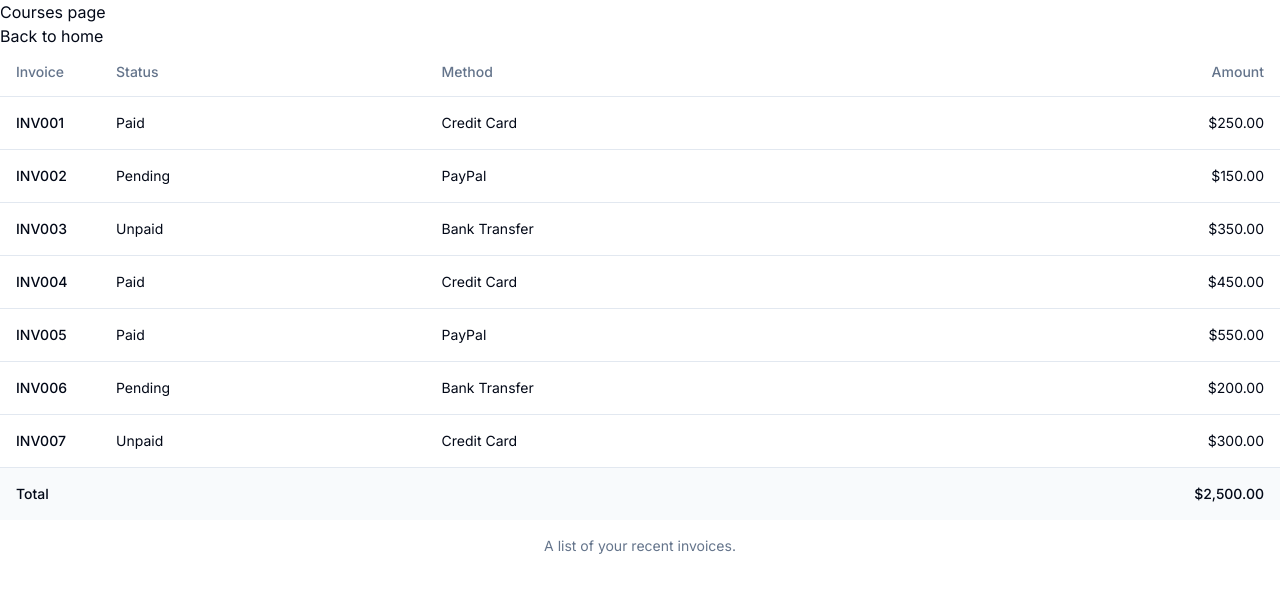
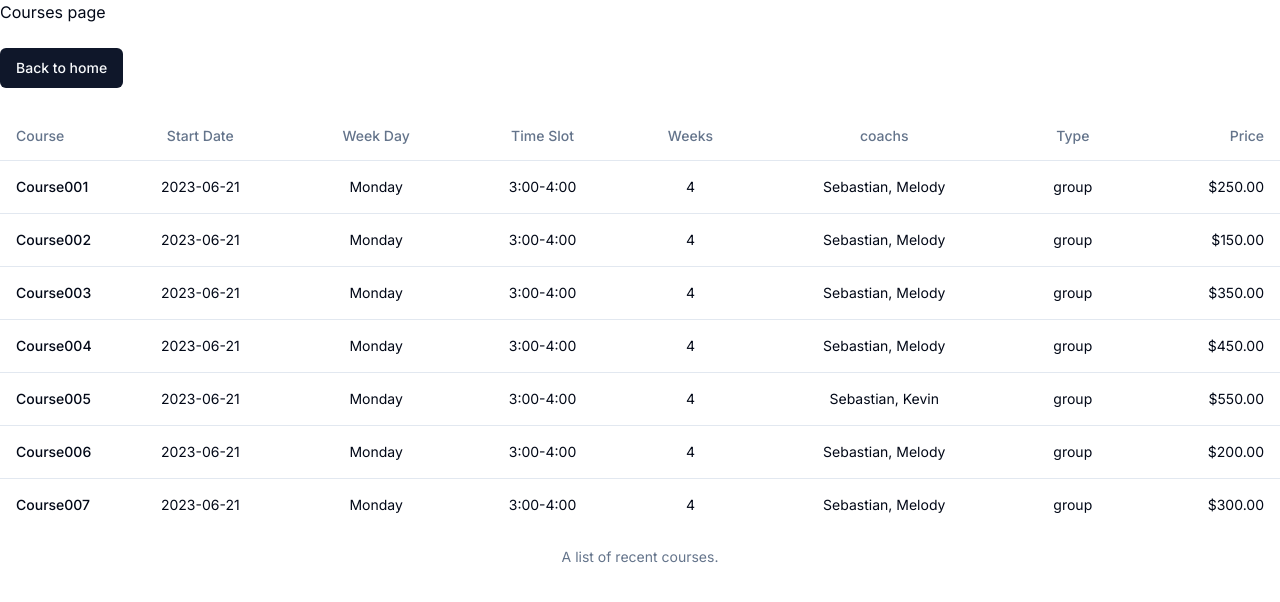
Before and after one commit to timsu92/1122-database-stadium, a Next.js app in the folder frontend/: page /Courses in a window 1280 px wide. Shown: the top 602 px of the page. Built offline with nearby package versions, Linux system fonts and the light colour scheme.

Commit message:
Feat: change to table tennis info

```diff
--- a/frontend/app/Courses/page.tsx
+++ b/frontend/app/Courses/page.tsx
@@ -11,83 +11,135 @@ import {
   TableHeader,
   TableRow,
 } from "@/components/ui/table"
-
-const invoices = [
+import { Button } from "@/components/ui/button"
+import { buttonVariants } from "@/components/ui/button"
+const courses = [
   {
-    invoice: "INV001",
-    paymentStatus: "Paid",
-    totalAmount: "$250.00",
-    paymentMethod: "Credit Card",
+    course: "Course001",
+    startDate: "2023-06-21",
+    timeSlot: "3:00-4:00",
+    weekDay: "Monday",
+    weeks: 4,
+    courseType: "group",
+    content: "",
+    Price: "$250.00",
+    coachs: ["Sebastian", "Melody"]
   },
   {
-    invoice: "INV002",
-    paymentStatus: "Pending",
-    totalAmount: "$150.00",
-    paymentMethod: "PayPal",
+    course: "Course002",
+    startDate: "2023-06-21",
+    timeSlot: "3:00-4:00",
+    weekDay: "Monday",
+    weeks: 4,
+    courseType: "group",
+    content: "",
+    Price: "$150.00",
+    coachs: ["Sebastian", "Melody"]
   },
   {
-    invoice: "INV003",
-    paymentStatus: "Unpaid",
-    totalAmount: "$350.00",
-    paymentMethod: "Bank Transfer",
+    course: "Course003",
+    startDate: "2023-06-21",
+    timeSlot: "3:00-4:00",
+    weekDay: "Monday",
+    weeks: 4,
+    courseType: "group",
+    content: "",
+    Price: "$350.00",
+    coachs: ["Sebastian", "Melody"]
   },
   {
-    invoice: "INV004",
-    paymentStatus: "Paid",
-    totalAmount: "$450.00",
-    paymentMethod: "Credit Card",
+    course: "Course004",
+    startDate: "2023-06-21",
+    timeSlot: "3:00-4:00",
+    weekDay: "Monday",
+    weeks: 4,
+    courseType: "group",
+    content: "",
+    Price: "$450.00",
+    coachs: ["Sebastian", "Melody"]
   },
   {
-    invoice: "INV005",
-    paymentStatus: "Paid",
-    totalAmount: "$550.00",
-    paymentMethod: "PayPal",
+    course: "Course005",
+    startDate: "2023-06-21",
+    timeSlot: "3:00-4:00",
+    weekDay: "Monday",
+    weeks: 4,
+    courseType: "group",
+    content: "",
+    Price: "$550.00",
+    coachs: ["Sebastian", "Kevin"]
   },
   {
-    invoice: "INV006",
-    paymentStatus: "Pending",
-    totalAmount: "$200.00",
-    paymentMethod: "Bank Transfer",
+    course: "Course006",
+    startDate: "2023-06-21",
+    timeSlot: "3:00-4:00",
+    weekDay: "Monday",
+    weeks: 4,
+    courseType: "group",
+    content: "",
+    Price: "$200.00",
+    coachs: ["Sebastian", "Melody"]
   },
   {
-    invoice: "INV007",
-    paymentStatus: "Unpaid",
-    totalAmount: "$300.00",
-    paymentMethod: "Credit Card",
+    course: "Course007",
+    startDate: "2023-06-21",
+    timeSlot: "3:00-4:00",
+    weekDay: "Monday",
+    weeks: 4,
+    courseType: "group",
+    content: "",
+    Price: "$300.00",
+    coachs: ["Sebastian", "Melody"]
   },
 ]
-export default function Courses(){
-  return(
+export default function Courses() {
+  return (
     <>
       <h1>Courses page</h1>
+      <br/>
       <h2>
+        <Button asChild>
           <Link href="/">Back to home</Link>
+        </Button>
       </h2>
+      <br/>
       <Table>
-      <TableCaption>A list of your recent invoices.</TableCaption>
+        <TableCaption>A list of recent courses.</TableCaption>
         <TableHeader>
           <TableRow>
-          <TableHead className="w-[100px]">Invoice</TableHead>
-          <TableHead>Status</TableHead>
-          <TableHead>Method</TableHead>
-          <TableHead className="text-right">Amount</TableHead>
+            <TableHead className="w-[100px]">Course</TableHead>
+            <TableHead className="text-center">Start Date</TableHead>
+            <TableHead className="text-center">Week Day</TableHead>
+            <TableHead className="text-center">Time Slot</TableHead>
+            <TableHead className="text-center">Weeks</TableHead>
+            <TableHead className="text-center">coachs</TableHead>
+            <TableHead className="text-center">Type</TableHead>
+            <TableHead className="text-right">Price</TableHead>
           </TableRow>
         </TableHeader>
         <TableBody>
-        {invoices.map((invoice) => (
-          <TableRow key={invoice.invoice}>
-            <TableCell className="font-medium">{invoice.invoice}</TableCell>
-            <TableCell>{invoice.paymentStatus}</TableCell>
-            <TableCell>{invoice.paymentMethod}</TableCell>
-            <TableCell className="text-right">{invoice.totalAmount}</TableCell>
+          {courses.map((course) => (
+            <TableRow key={course.course}>
+              <TableCell className="font-medium " >{course.course}</TableCell>
+              <TableCell className="text-center">{course.startDate}</TableCell>
+              <TableCell className="text-center">{course.weekDay}</TableCell>
+              <TableCell className="text-center">{course.timeSlot}</TableCell>
+              <TableCell className="text-center">{course.weeks}</TableCell>
+              <TableCell className="text-center">{course.coachs.map((coach, index) => {
+                if (index != course.coachs.length - 1) return `${coach}, `
+                else return `${coach}`
+              })}
+              </TableCell>
+              <TableCell className="text-center">{course.courseType}</TableCell>
+              <TableCell className="text-right">{course.Price}</TableCell>
             </TableRow>
           ))}
         </TableBody>
         <TableFooter>
-        <TableRow>
-          <TableCell colSpan={3}>Total</TableCell>
+          {/* <TableRow>
+          <TableCell colSpan={4}>Total</TableCell>
           <TableCell className="text-right">$2,500.00</TableCell>
-        </TableRow>
+        </TableRow> */}
         </TableFooter>
       </Table>
     </>
```
Lines whose indentation alone changed are shown as unchanged.
